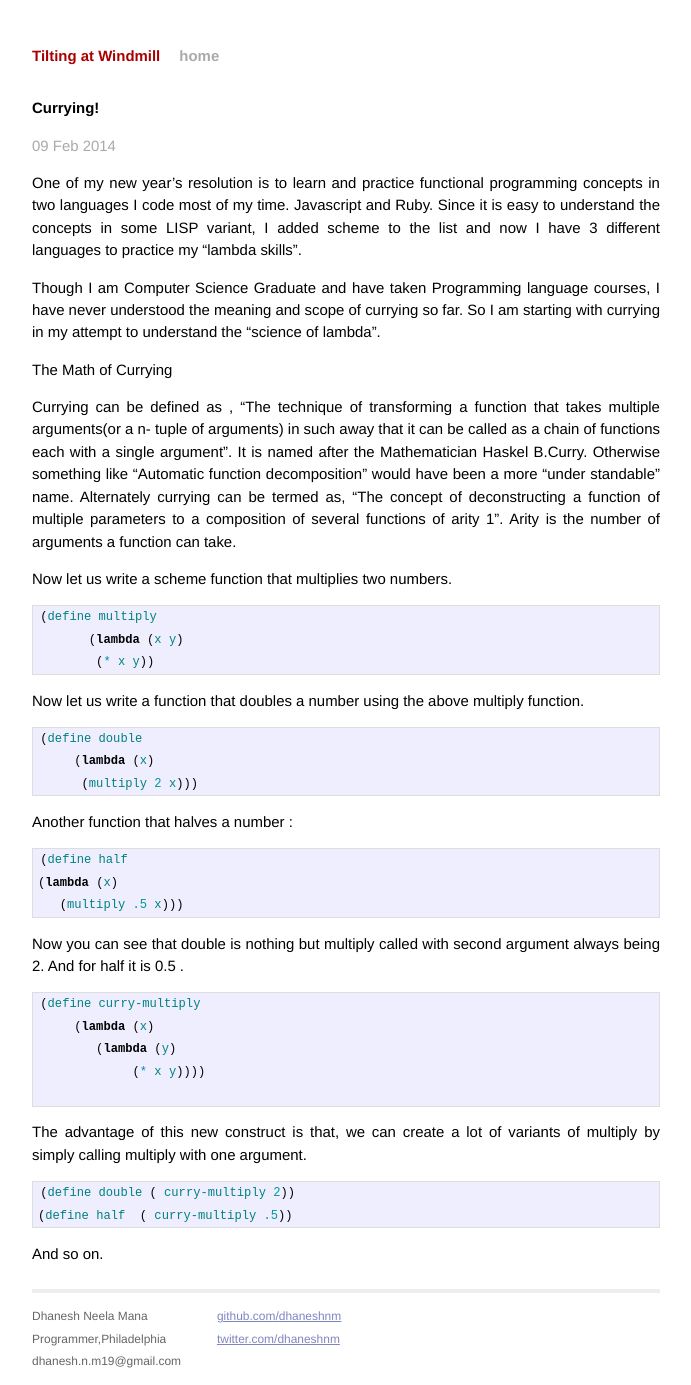
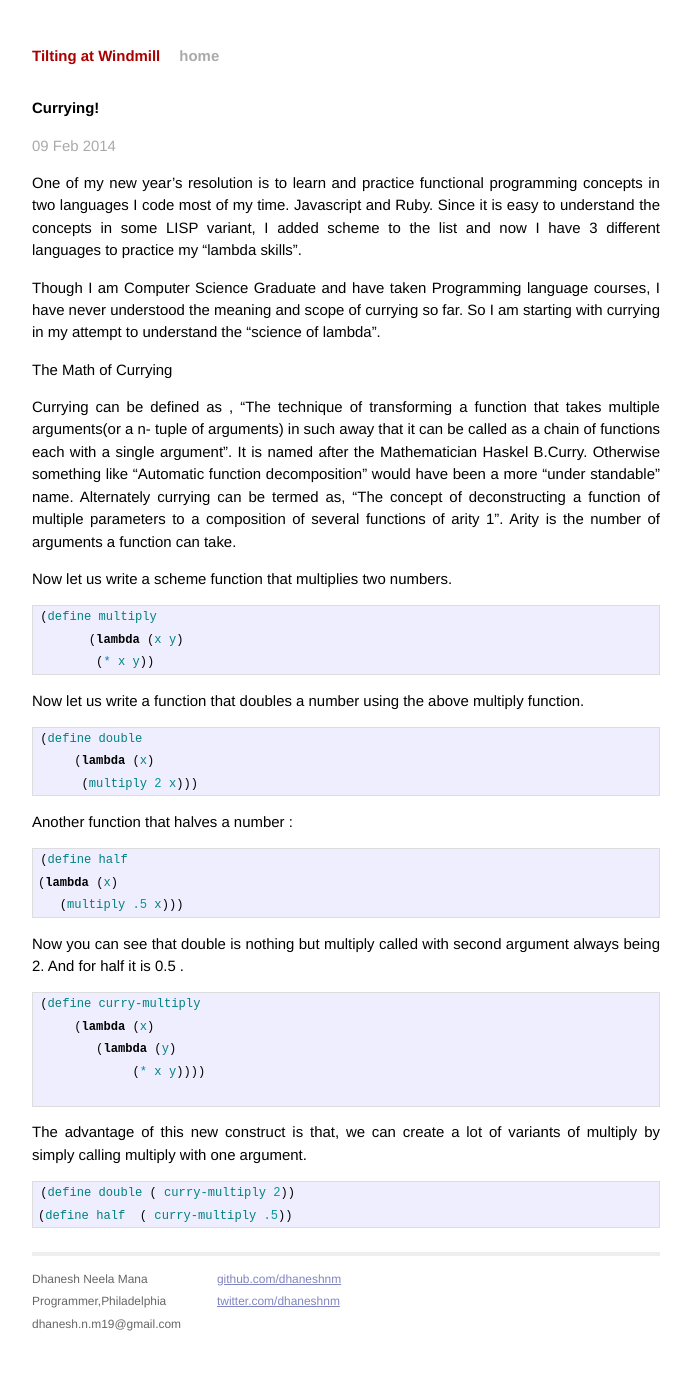
Before and after one commit to dhaneshnm/dhaneshnm.github.io, a Jekyll site: the page built from _posts/2014-02-09-currying.markdown, in a window 1280 px wide. Shown: the whole page, without its empty margins (294-985 px from the left). Built offline with Jekyll 4.4.1, drawn with Linux system fonts in a browser that asks for light colours; Markdown is read by kramdown in place of the engine named in the settings; after the commit the page ends 1347 px from its top, so only the background shows below that.

Commit message:
currying post

```diff
--- a/_posts/2014-02-09-currying.markdown
+++ b/_posts/2014-02-09-currying.markdown
@@ -49,4 +49,3 @@ Now you can see that double is nothing but multiply called with second argument
 (define double ( curry-multiply 2))
 (define half  ( curry-multiply .5))
 {% endhighlight %}
- And so on.
```
